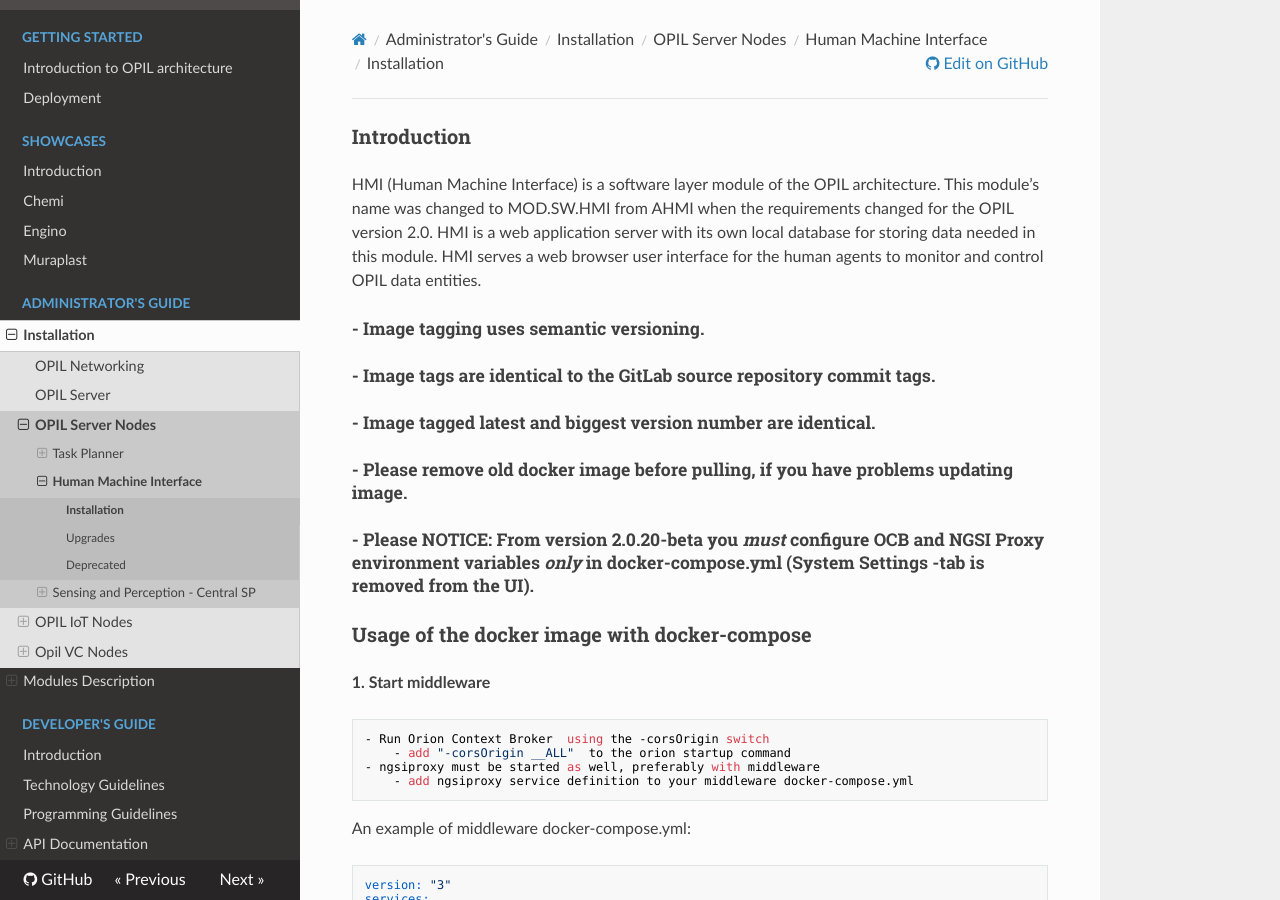
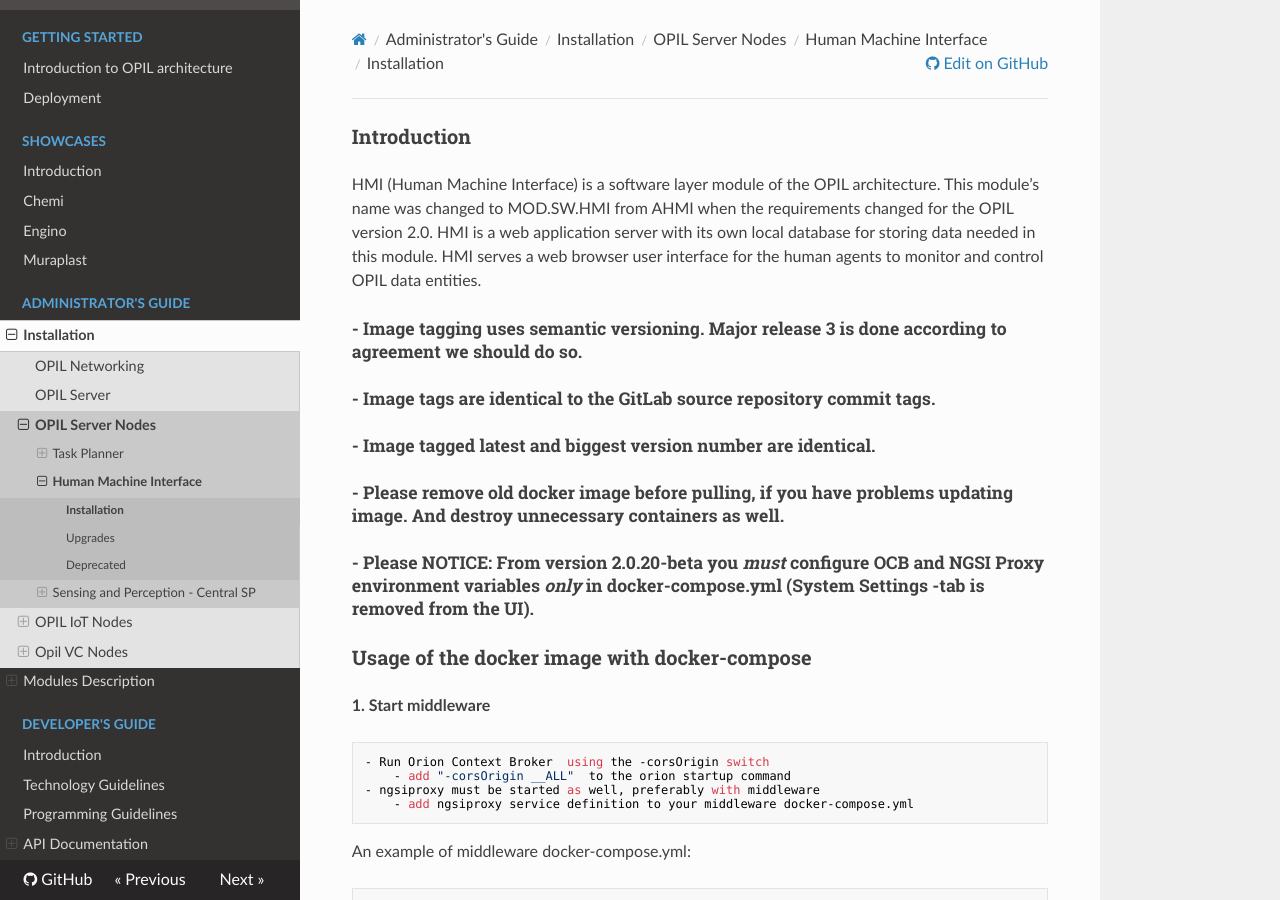
Before and after one commit to opil/documentation, an MkDocs documentation site: the page built from docs/admin/HMI/opil_server_hmi_install.md, in a window 1280 px wide and 900 px high. Built offline with MkDocs 1.6.1, drawn with Linux system fonts in a browser that asks for light colours; nearby versions of some CDN libraries; old or Windows-style settings are respelled for this version of MkDocs.

Commit message:
Update opil_server_hmi_install.md Two sentences to the beginning

```diff
--- a/docs/admin/HMI/opil_server_hmi_install.md
+++ b/docs/admin/HMI/opil_server_hmi_install.md
@@ -3,10 +3,10 @@
 HMI (Human Machine Interface) is a software layer module of the OPIL architecture. This module’s name was changed to MOD.SW.HMI from AHMI when the requirements changed for the OPIL version 2.0.
 HMI is a web application server with its own local database for storing data needed in this module. HMI serves a web browser user interface for the human agents to monitor and control OPIL data entities.
 
-### - Image tagging uses semantic versioning.
+### - Image tagging uses semantic versioning. Major release 3 is done according to agreement we should do so.
 ### - Image tags are identical to the GitLab source repository commit tags.
 ### - Image tagged latest and biggest version number are identical.
-### - Please remove old docker image before pulling, if you have problems updating image.
+### - Please remove old docker image before pulling, if you have problems updating image. And destroy unnecessary containers as well.
 ### - Please NOTICE: From version 2.0.20-beta you _must_ configure OCB and NGSI Proxy environment variables _only_ in docker-compose.yml (System Settings -tab is removed from the UI).
 
 # Usage of the docker image with docker-compose
```
